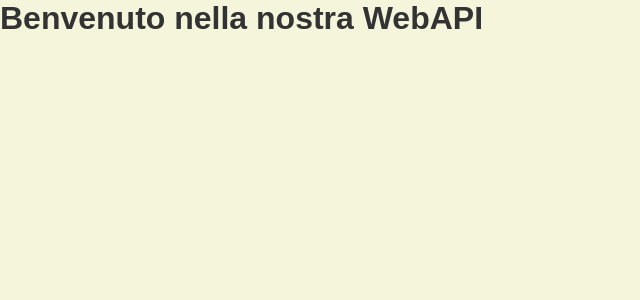
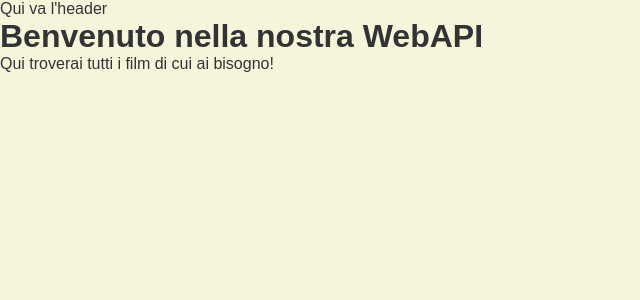
Before and after one commit to SimoneStrinati/webapp-react, a React (Vite) app: page / in a window 1280 px wide. Shown: the top 300 px of the page, without its empty margins (0-640 px from the left). Built offline with nearby package versions, Linux system fonts and the light colour scheme.

Commit message:
defaultLayout e relativo import con route delle pagine

```diff
--- a/src/App.jsx
+++ b/src/App.jsx
@@ -1,16 +1,26 @@
 // import { useState } from 'react'
+import { BrowserRouter, Routes, Route } from "react-router-dom";
+
+
+import HomePage from "./pages/HomePage";
+import MoviePageDetails from "./pages/MoviePageDetails";
+import DefaultLayout from "./layouts/DefaultLayout";
 
 
 function App() {
   // const [stato, setStato] = useState(null)
 
   return (
-    <>
-    <div>
-      <h1>Benvenuto nella nostra WebAPI</h1>
-    </div>
+    <BrowserRouter>
+      <Routes>
+        <Route Component={DefaultLayout}>
+          <Route path="/" Component={HomePage}></Route>
+          <Route path="/movies/:id" Component={MoviePageDetails}></Route>
+          <Route path="/mo"></Route>
+        </Route>
+      </Routes>
 
-    </>
+    </BrowserRouter>
   )
 }
 
--- /dev/null
+++ b/src/assets/components/Header.jsx
@@ -0,0 +1,13 @@
+function Header() {
+
+
+    return (
+        <>
+            <header>
+                Qui va l'header
+            </header>
+        </>
+    )
+};
+
+export default Header;
--- /dev/null
+++ b/src/layouts/DefaultLayout.jsx
@@ -0,0 +1,18 @@
+import { Outlet } from "react-router-dom";
+import Header from "../assets/components/Header";
+
+
+function DefaultLayout() {
+
+    return <>
+            <Header />
+            <main>
+                <Outlet />
+            </main>
+
+
+    </>
+
+}
+
+export default DefaultLayout;
--- /dev/null
+++ b/src/pages/HomePage.jsx
@@ -0,0 +1,15 @@
+function HomePage() {
+
+    return (
+        <>
+            <div>
+                <h1>Benvenuto nella nostra WebAPI</h1>
+                <p>Qui troverai tutti i film di cui ai bisogno!</p>
+
+            </div>
+
+        </>
+    )
+};
+
+export default HomePage;
--- /dev/null
+++ b/src/pages/MoviePageDetails.jsx
@@ -0,0 +1,11 @@
+function MoviePageDetails() {
+
+    return <>
+
+        <h1>Pagina di dettaglio del film</h1>
+
+    </>
+
+};
+
+export default MoviePageDetails;
```
